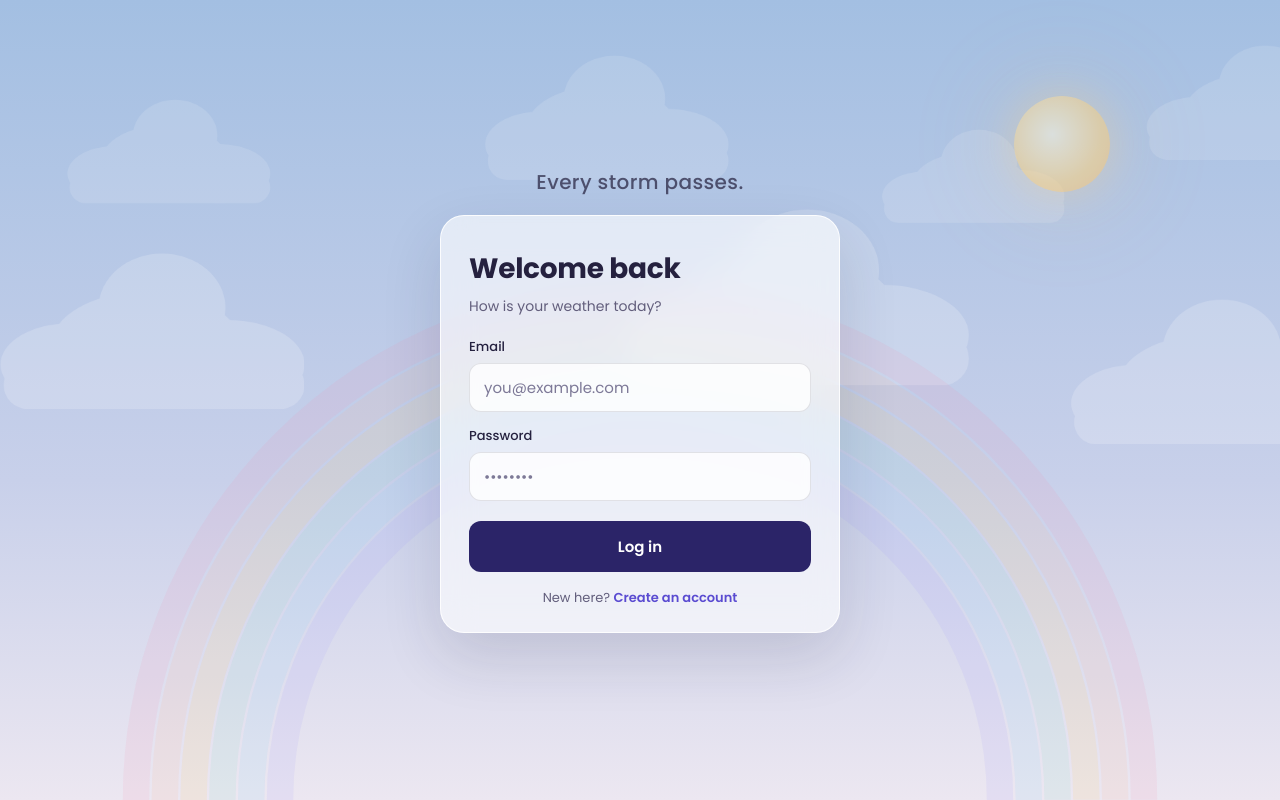
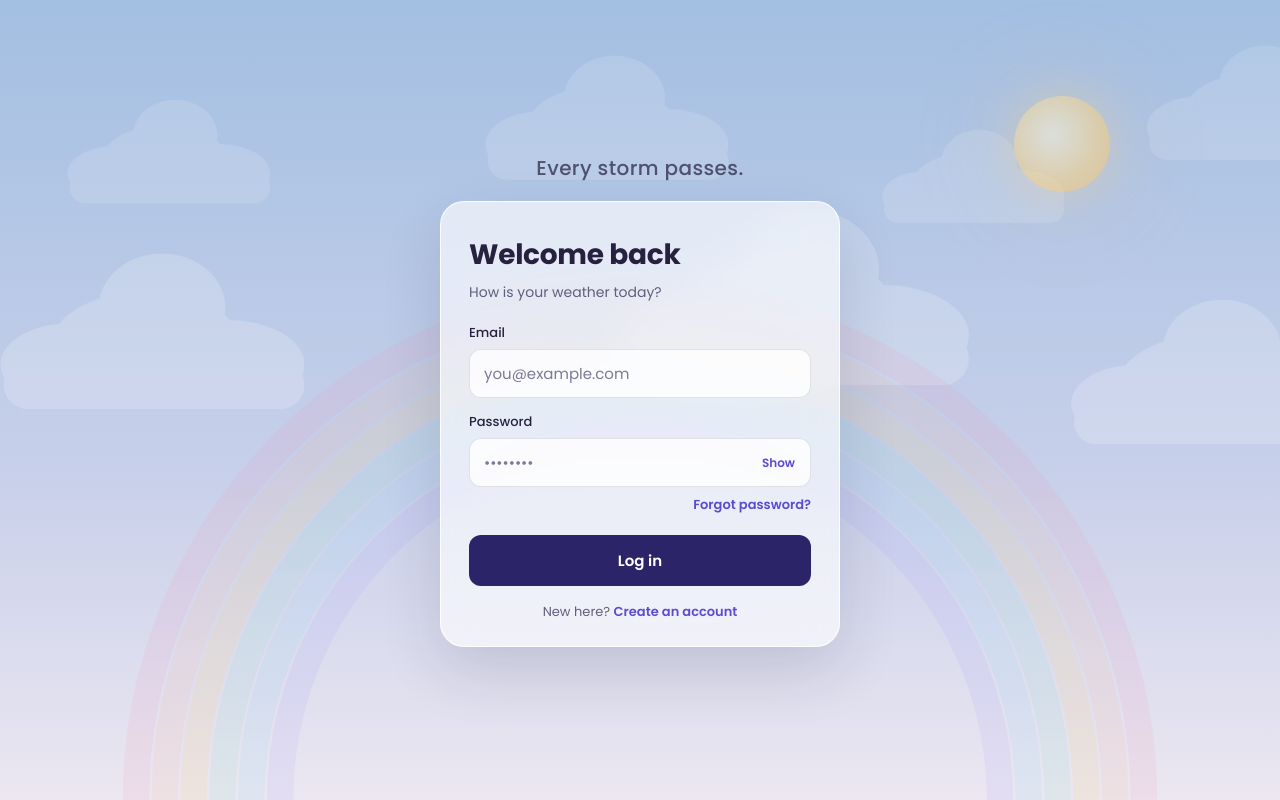
Before and after one commit to bogdansusman-prog/inner-weather, a React (Vite) app in the folder frontend/: page / in a window 1280 px wide. Both pictures are taken after a click on the button "Skip". Built offline with nearby package versions, Linux system fonts and the light colour scheme.

Commit message:
Login: show/hide password and forgot password placeholder

```diff
--- a/frontend/src/features/auth/LoginCard.tsx
+++ b/frontend/src/features/auth/LoginCard.tsx
@@ -13,6 +13,8 @@ export default function LoginCard({ onCreateAccount, onLoggedIn }: Props) {
   const [password, setPassword] = useState('');
   const [error, setError] = useState<string | null>(null);
   const [loading, setLoading] = useState(false);
+  const [showPassword, setShowPassword] = useState(false);
+  const [resetInfo, setResetInfo] = useState(false);
 
   async function handleSubmit(e: FormEvent<HTMLFormElement>) {
     e.preventDefault(); // fara asta, browserul ar reincarca pagina
@@ -53,10 +55,12 @@ export default function LoginCard({ onCreateAccount, onLoggedIn }: Props) {
         />
       </label>
 
-      <label className="login-card__field">
-        <span>Password</span>
+      <div className="login-card__field">
+        <label htmlFor="password">Password</label>
+        <div className="login-card__password">
           <input
-          type="password"
+            id="password"
+            type={showPassword ? 'text' : 'password'}
             name="password"
             autoComplete="current-password"
             placeholder="••••••••"
@@ -64,7 +68,29 @@ export default function LoginCard({ onCreateAccount, onLoggedIn }: Props) {
             value={password}
             onChange={(e) => setPassword(e.target.value)}
           />
-      </label>
+          <button
+            type="button"
+            className="login-card__reveal"
+            onClick={() => setShowPassword(!showPassword)}
+            aria-pressed={showPassword}
+            aria-label={showPassword ? 'Hide password' : 'Show password'}
+          >
+            {showPassword ? 'Hide' : 'Show'}
+          </button>
+        </div>
+      </div>
+
+      <div className="login-card__forgot">
+        <button type="button" className="login-card__link" onClick={() => setResetInfo(true)}>
+          Forgot password?
+        </button>
+      </div>
+
+      {resetInfo && (
+        <p className="login-card__info">
+          Password reset is coming soon. For now, ask us to reset it for you.
+        </p>
+      )}
 
       {error && <p className="login-card__error" role="alert">{error}</p>}
 
--- a/frontend/src/features/auth/login-card.css
+++ b/frontend/src/features/auth/login-card.css
@@ -137,3 +137,44 @@
   color: var(--danger);
   font-size: 13px;
 }
+
+/* campul de parola cu butonul Show/Hide in dreapta */
+.login-card__password {
+  position: relative;
+}
+.login-card__password input {
+  padding-right: 64px; /* loc pentru buton */
+}
+.login-card__reveal {
+  position: absolute;
+  top: 50%;
+  right: 6px;
+  translate: 0 -50%;
+  padding: 6px 10px;
+  border: 0;
+  border-radius: 8px;
+  background: none;
+  color: var(--violet-text);
+  font: 600 12px var(--font);
+  cursor: pointer;
+}
+.login-card__reveal:hover { background: rgba(108, 92, 231, 0.08); }
+.login-card__reveal:focus-visible { outline: 2px solid var(--violet); outline-offset: 1px; }
+
+
+/* "Forgot password?" aliniat la dreapta, sub parola */
+.login-card__forgot {
+  display: flex;
+  justify-content: flex-end;
+  margin-top: -6px;
+}
+
+/* mesaj neutru de informare (nu e eroare) */
+.login-card__info {
+  margin: -2px 0 0;
+  padding: 10px 12px;
+  border-radius: var(--radius-control);
+  background: rgba(108, 92, 231, 0.08);
+  color: var(--ink);
+  font-size: 13px;
+}
--- a/frontend/src/features/intro/intro.css
+++ b/frontend/src/features/intro/intro.css
@@ -717,13 +717,16 @@
 .intro__login .login-card > :nth-child(4) { animation-delay: 1.06s; }
 .intro__login .login-card > :nth-child(5) { animation-delay: 1.13s; }
 .intro__login .login-card > :nth-child(6) { animation-delay: 1.2s; }
+.intro__login .login-card > :nth-child(7) { animation-delay: 1.27s; }
+.intro__login .login-card > :nth-child(8) { animation-delay: 1.34s; }
 
 @keyframes card-item {
   from { opacity: 0; transform: translateY(10px); }
 }
 
-/* mesajul de eroare apare imediat (scurt fade), nu la randul lui in animatia de intrare */
-.intro__login .login-card > .login-card__error {
+/* mesajele (eroare, info) apar imediat (scurt fade), nu la randul lor in animatia de intrare */
+.intro__login .login-card > .login-card__error,
+.intro__login .login-card > .login-card__info {
   animation: error-in 0.25s ease both;
   animation-delay: 0s;
 }
```
Lines whose indentation alone changed are shown as unchanged.
